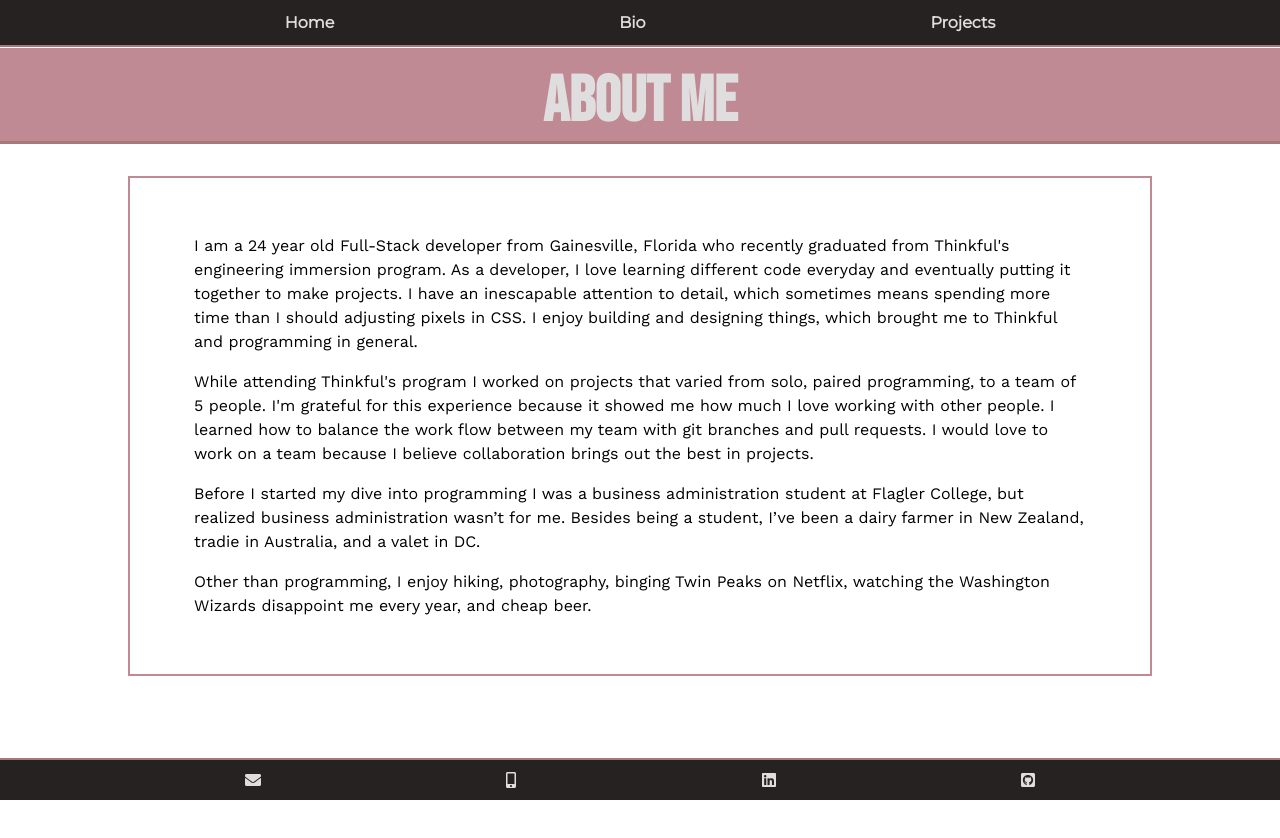
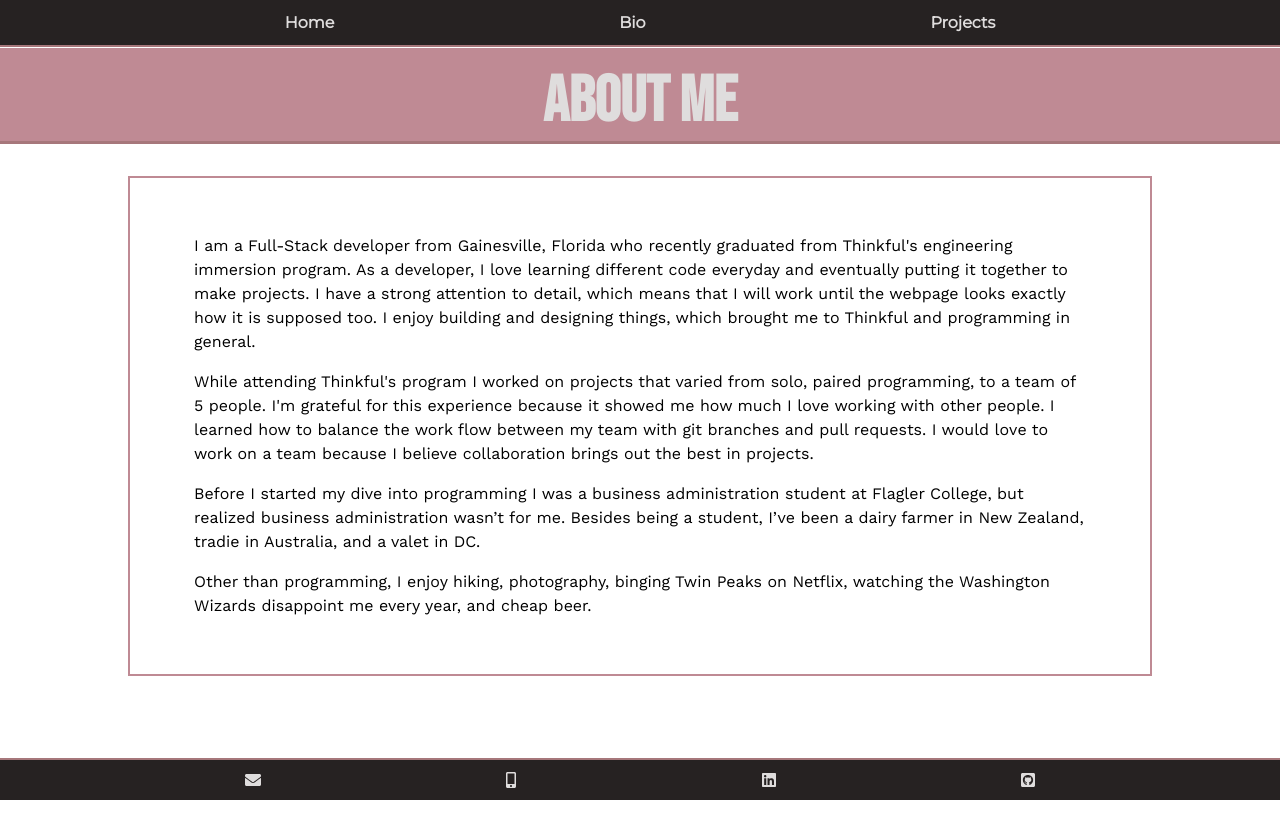
Before and after one commit to joeyjr95/portfolio, a React (Create React App) app: page /about in a window 1280 px wide. Shown: the top 838 px of the page. Built offline with nearby package versions, Linux system fonts and the light colour scheme.

Commit message:
bio wording

```diff
--- a/src/routes/About/About.js
+++ b/src/routes/About/About.js
@@ -10,18 +10,24 @@ export default class About extends Component {
             <div className="about-me-essay">
               <p>
                 {" "}
-                I am a 24 year old Full-Stack developer from
-                Gainesville, Florida who recently graduated from Thinkful's
-                engineering immersion program. As a developer, I love learning
-                different code everyday and eventually putting it together to
-                make projects. I have an inescapable attention to detail, which
-                sometimes means spending more time than I should adjusting
-                pixels in CSS. I enjoy building and designing things, which
-                brought me to Thinkful and programming in general.{" "}
+                I am a Full-Stack developer from Gainesville, Florida who
+                recently graduated from Thinkful's engineering immersion
+                program. As a developer, I love learning different code everyday
+                and eventually putting it together to make projects. I have a
+                strong attention to detail, which means that I will work until
+                the webpage looks exactly how it is supposed too. I enjoy
+                building and designing things, which brought me to Thinkful and
+                programming in general.{" "}
               </p>
               <p>
                 {" "}
-                While attending Thinkful's program I worked on projects that varied from solo, paired programming, to a team of 5 people. I'm grateful for this experience because it showed me how much I love working with other people. I learned how to balance the work flow between my team with git branches and pull requests. I would love to work on a team because I believe collaboration brings out the best in projects.
+                While attending Thinkful's program I worked on projects that
+                varied from solo, paired programming, to a team of 5 people. I'm
+                grateful for this experience because it showed me how much I
+                love working with other people. I learned how to balance the
+                work flow between my team with git branches and pull requests. I
+                would love to work on a team because I believe collaboration
+                brings out the best in projects.
               </p>
               <p>
                 {" "}
```
